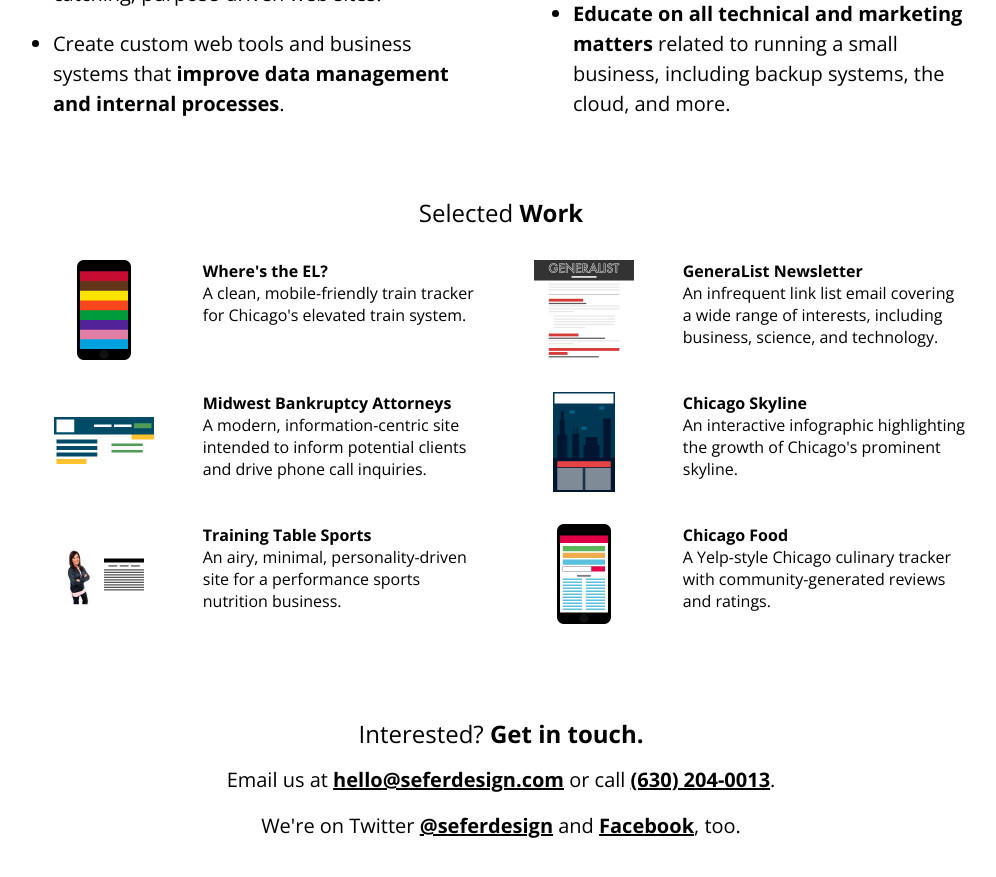
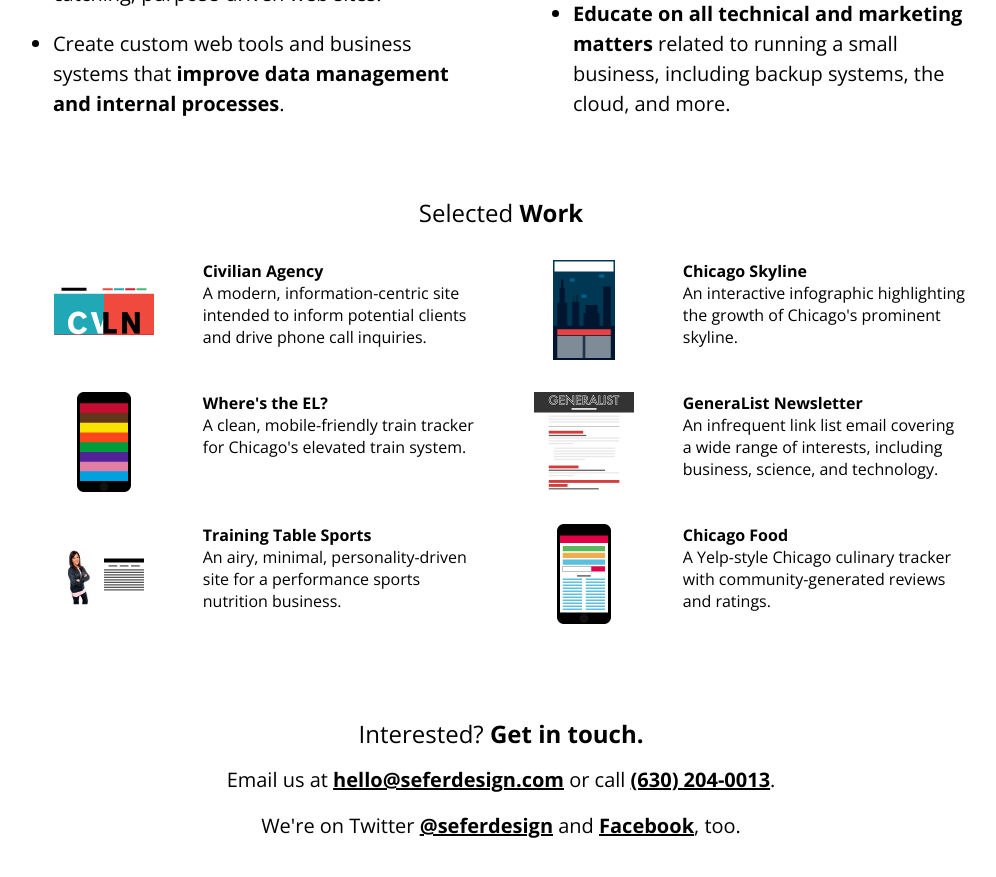
Before and after one commit to SeferDesign/seferdesign.com, a Jekyll site: the page built from index.html, in a window 1280 px wide and 900 px high, scrolled down 696 px. Shown: the top 877 px of the window, without its empty margins (139-1135 px from the left). Built offline with Jekyll 4.4.1, drawn with Linux system fonts in a browser that asks for light colours.

Commit message:
Added Civilian work

```diff
--- a/index.html
+++ b/index.html
@@ -29,6 +29,20 @@ layout: default
       <div class="pure-u-1-1">
         <h2>Selected <strong>Work</strong></h2>
       </div>
+      <a href="http://civilianagency.com" title="Civilian Agency" class="work-item pure-u-1-1 pure-u-md-1-2">
+        <div class="work-image-wrap"><img src="{{ site.distbase }}/images/civilian.png" alt="Civilian Agency"></div>
+        <div class="work-meta">
+          <div class="work-title">Civilian Agency</div>
+          <div class="work-description">A modern, information-centric site intended to inform potential clients and drive phone call inquiries.</div>
+        </div>
+      </a>
+      <a href="https://www.chicagoline.com/chicago-skyline-architecture" title="Chicago Skyline" class="work-item pure-u-1-1 pure-u-md-1-2">
+        <div class="work-image-wrap"><img src="{{ site.distbase }}/images/skyline.png" alt="Chicago Skyline"></div>
+        <div class="work-meta">
+          <div class="work-title">Chicago Skyline</div>
+          <div class="work-description">An interactive infographic highlighting the growth of Chicago's prominent skyline.</div>
+        </div>
+      </a>
       <a href="https://wherestheel.com" title="Where's the EL?" class="work-item pure-u-1-1 pure-u-md-1-2">
         <div class="work-image-wrap"><img src="{{ site.distbase }}/images/wherestheel.png" alt="Where's the EL?"></div>
         <div class="work-meta">
@@ -41,20 +55,6 @@ layout: default
         <div class="work-meta">
           <div class="work-title">GeneraList Newsletter</div>
           <div class="work-description">An infrequent link list email covering a wide range of interests, including business, science, and technology.</div>
-        </div>
-      </a>
-      <a href="https://midwestbankruptcyattorneys.com" title="Midwest Bankruptcy Attorneys" class="work-item pure-u-1-1 pure-u-md-1-2">
-        <div class="work-image-wrap"><img src="{{ site.distbase }}/images/mba.png" alt="Midwest Bankruptcy Attorneys"></div>
-        <div class="work-meta">
-          <div class="work-title">Midwest Bankruptcy Attorneys</div>
-          <div class="work-description">A modern, information-centric site intended to inform potential clients and drive phone call inquiries.</div>
-        </div>
-      </a>
-      <a href="https://www.chicagoline.com/chicago-skyline-architecture" title="Chicago Skyline" class="work-item pure-u-1-1 pure-u-md-1-2">
-        <div class="work-image-wrap"><img src="{{ site.distbase }}/images/skyline.png" alt="Chicago Skyline"></div>
-        <div class="work-meta">
-          <div class="work-title">Chicago Skyline</div>
-          <div class="work-description">An interactive infographic highlighting the growth of Chicago's prominent skyline.</div>
         </div>
       </a>
       <a href="https://chicagosportsnutritionist.com" title="Training Table Sports" class="work-item pure-u-1-1 pure-u-md-1-2">
```
Also changed, not shown: _src/images/civilian.png (added), dist/images/civilian.png (added), 2 other files.
